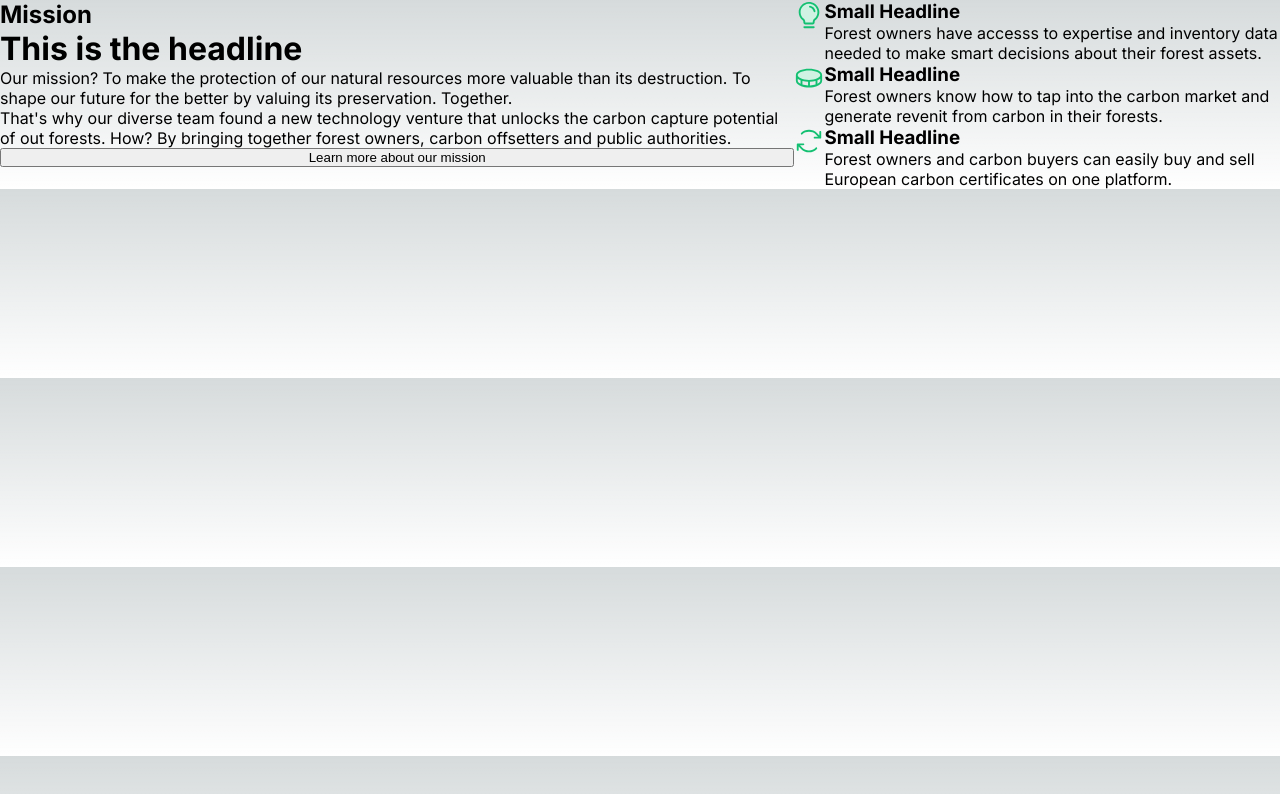
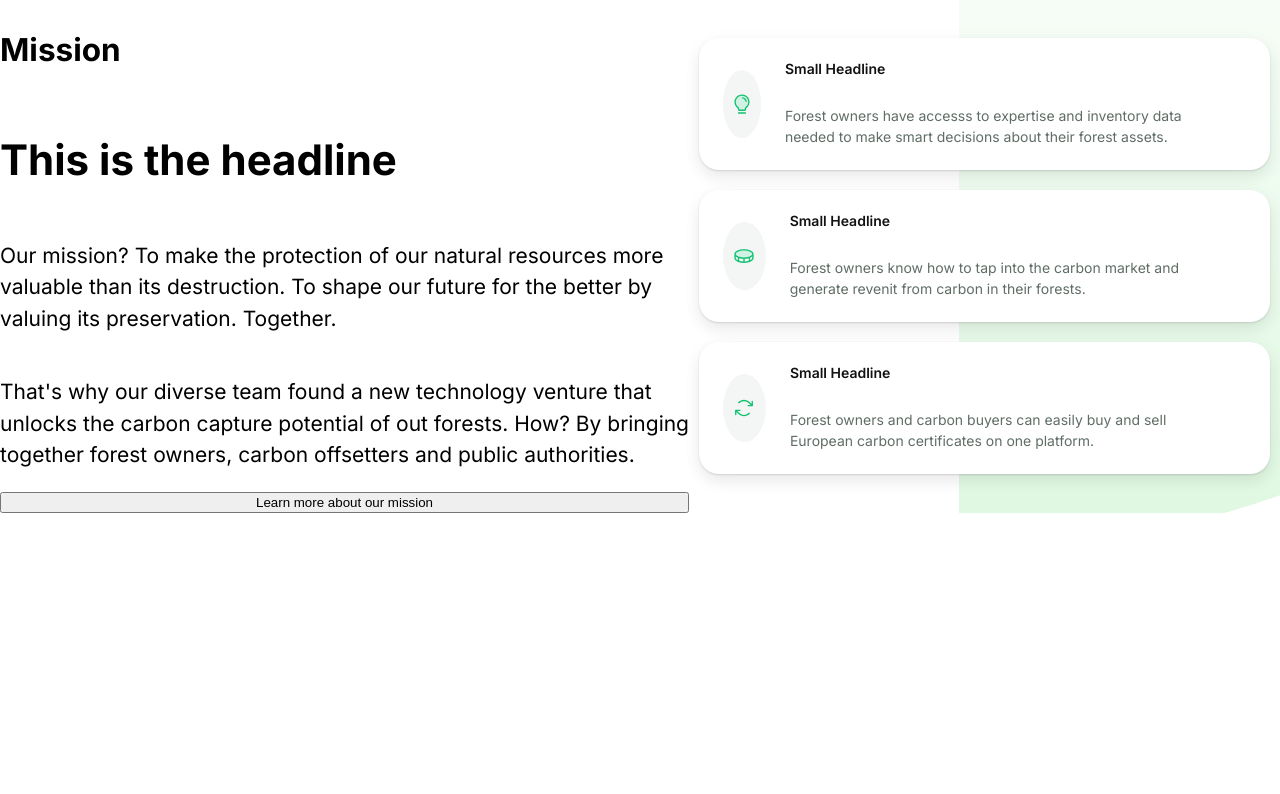
Before and after one commit to lialila/tree-mission, a Next.js app: page / in a window 1280 px wide. Shown: the top 794 px of the page. Built offline with nearby package versions, Linux system fonts and the light colour scheme.

Commit message:
Add cards styling

```diff
--- a/app/global.scss
+++ b/app/global.scss
@@ -1,107 +1,29 @@
-:root {
-  --max-width: 1100px;
-  --border-radius: 12px;
-  --font-mono: ui-monospace, Menlo, Monaco, 'Cascadia Mono', 'Segoe UI Mono',
-    'Roboto Mono', 'Oxygen Mono', 'Ubuntu Monospace', 'Source Code Pro',
-    'Fira Mono', 'Droid Sans Mono', 'Courier New', monospace;
-
-  --foreground-rgb: 0, 0, 0;
-  --background-start-rgb: 214, 219, 220;
-  --background-end-rgb: 255, 255, 255;
-
-  --primary-glow: conic-gradient(
-    from 180deg at 50% 50%,
-    #16abff33 0deg,
-    #0885ff33 55deg,
-    #54d6ff33 120deg,
-    #0071ff33 160deg,
-    transparent 360deg
-  );
-  --secondary-glow: radial-gradient(
-    rgba(255, 255, 255, 1),
-    rgba(255, 255, 255, 0)
-  );
-
-  --tile-start-rgb: 239, 245, 249;
-  --tile-end-rgb: 228, 232, 233;
-  --tile-border: conic-gradient(
-    #00000080,
-    #00000040,
-    #00000030,
-    #00000020,
-    #00000010,
-    #00000010,
-    #00000080
-  );
-
-  --callout-rgb: 238, 240, 241;
-  --callout-border-rgb: 172, 175, 176;
-  --card-rgb: 180, 185, 188;
-  --card-border-rgb: 131, 134, 135;
-}
-
-@media (prefers-color-scheme: dark) {
-  :root {
-    --foreground-rgb: 255, 255, 255;
-    --background-start-rgb: 0, 0, 0;
-    --background-end-rgb: 0, 0, 0;
-
-    --primary-glow: radial-gradient(rgba(1, 65, 255, 0.4), rgba(1, 65, 255, 0));
-    --secondary-glow: linear-gradient(
-      to bottom right,
-      rgba(1, 65, 255, 0),
-      rgba(1, 65, 255, 0),
-      rgba(1, 65, 255, 0.3)
-    );
-
-    --tile-start-rgb: 2, 13, 46;
-    --tile-end-rgb: 2, 5, 19;
-    --tile-border: conic-gradient(
-      #ffffff80,
-      #ffffff40,
-      #ffffff30,
-      #ffffff20,
-      #ffffff10,
-      #ffffff10,
-      #ffffff80
-    );
-
-    --callout-rgb: 20, 20, 20;
-    --callout-border-rgb: 108, 108, 108;
-    --card-rgb: 100, 100, 100;
-    --card-border-rgb: 200, 200, 200;
-  }
-}
-
-* {
+*,
+*::before,
+*::after {
   box-sizing: border-box;
-  padding: 0;
-  margin: 0;
-}
-
-html,
-body {
-  max-width: 100vw;
-  overflow-x: hidden;
 }
 
 body {
-  color: rgb(var(--foreground-rgb));
-  background: linear-gradient(
-      to bottom,
-      transparent,
-      rgb(var(--background-end-rgb))
-    )
-    rgb(var(--background-start-rgb));
+  -webkit-font-smooting: antialiased;
+  -moz-osx-font-smoothing: grayscale;
+  font-family: 'Inter', sans-serif, 'Questrial', sans-serif, 'Mr Dafoe',
+    sans-serif, 'Monoton', sans-serif;
+  font-size: 21px;
+  color: black;
+  margin: 0;
+  padding: 0;
+  line-height: 1.5;
+  overflow: visible;
 }
-
-a {
-  color: inherit;
+*,
+*::before,
+*::after {
+  box-sizing: border-box;
+}
+a,
+a:link,
+a:visited {
+  color: black;
   text-decoration: none;
 }
-
-@media (prefers-color-scheme: dark) {
-  html {
-    color-scheme: dark;
-  }
-}
--- a/app/page.module.scss
+++ b/app/page.module.scss
@@ -1,6 +1,9 @@
 .main {
   display: flex;
   text-align: left;
+  background-image: url('/Background-Shape.svg');
+  background-repeat: no-repeat;
+  background-position: right top;
 }
 
 .mission {
@@ -8,13 +11,62 @@
   flex-direction: column;
 }
 
-.smallHeadline {
+.cards {
   display: flex;
   flex-direction: column;
+  justify-content: center;
 }
 
-.cart {
+.card {
   display: flex;
+  align-items: center;
+  width: 571px;
+  height: 132px;
+  background-color: white;
+  box-shadow: 0px 4px 20px rgba(0, 0, 0, 0.04), 0px 8px 16px rgba(0, 0, 0, 0.06),
+    0px 1px 2px rgba(0, 0, 0, 0.12);
+  border-radius: 20px;
+  padding: 32px 24px;
+  margin: 10px;
+}
+.text {
+  display: flex;
+  flex-direction: column;
+  justify-content: center;
+  align-items: flex-start;
+  padding: 32px 24px;
+
+  h3 {
+    color: #121212;
+    font-family: 'Inter';
+    font-style: normal;
+    font-weight: 600;
+    font-size: 14px;
+    line-height: 16px;
+  }
+
+  P {
+    font-family: 'Inter';
+    font-style: normal;
+    font-weight: 400;
+    font-size: 14px;
+    line-height: 21px;
+    color: #5f6d65;
+  }
+}
+
+.iconCard {
+  width: 68px;
+  height: 68px;
+  background: #f3f6f5;
+  border-radius: 50%; //you have to check it
+  display: flex;
+  justify-content: center;
+  align-items: center;
+  img {
+    width: 22px;
+    height: 24px;
+  }
 }
 /* Enable hover only on non-touch devices */
 // @media (hover: hover) and (pointer: fine) {
--- a/app/page.tsx
+++ b/app/page.tsx
@@ -19,10 +19,17 @@ export default function Home() {
         </p>
         <button>Learn more about our mission</button>
       </div>
-      <div className={styles.smallHeadline}>
-        <div className={styles.cart}>
-          <Image src="/Lightbulb.svg" width="30" height="30" alt="Lightbulb" />
-          <div>
+      <div className={styles.cards}>
+        <div className={styles.card}>
+          <div className={styles.iconCard}>
+            <Image
+              src="/Lightbulb.svg"
+              width="30"
+              height="30"
+              alt="Lightbulb"
+            />
+          </div>
+          <div className={styles.text}>
             <h3>Small Headline</h3>
             <p>
               Forest owners have accesss to expertise and inventory data needed
@@ -30,9 +37,11 @@ export default function Home() {
             </p>
           </div>
         </div>
-        <div className={styles.cart}>
-          <Image src="/Coin.svg" width="30" height="30" alt="Coin" />
-          <div>
+        <div className={styles.card}>
+          <div className={styles.iconCard}>
+            <Image src="/Coin.svg" width="30" height="30" alt="Coin" />
+          </div>
+          <div className={styles.text}>
             <h3>Small Headline</h3>
             <p>
               Forest owners know how to tap into the carbon market and generate
@@ -40,9 +49,11 @@ export default function Home() {
             </p>
           </div>
         </div>
-        <div className={styles.cart}>
-          <Image src="/Arrows.svg" width="30" height="30" alt="Arrows" />
-          <div>
+        <div className={styles.card}>
+          <div className={styles.iconCard}>
+            <Image src="/Arrows.svg" width="30" height="30" alt="Arrows" />
+          </div>
+          <div className={styles.text}>
             <h3>Small Headline</h3>
             <p>
               Forest owners and carbon buyers can easily buy and sell European
```
